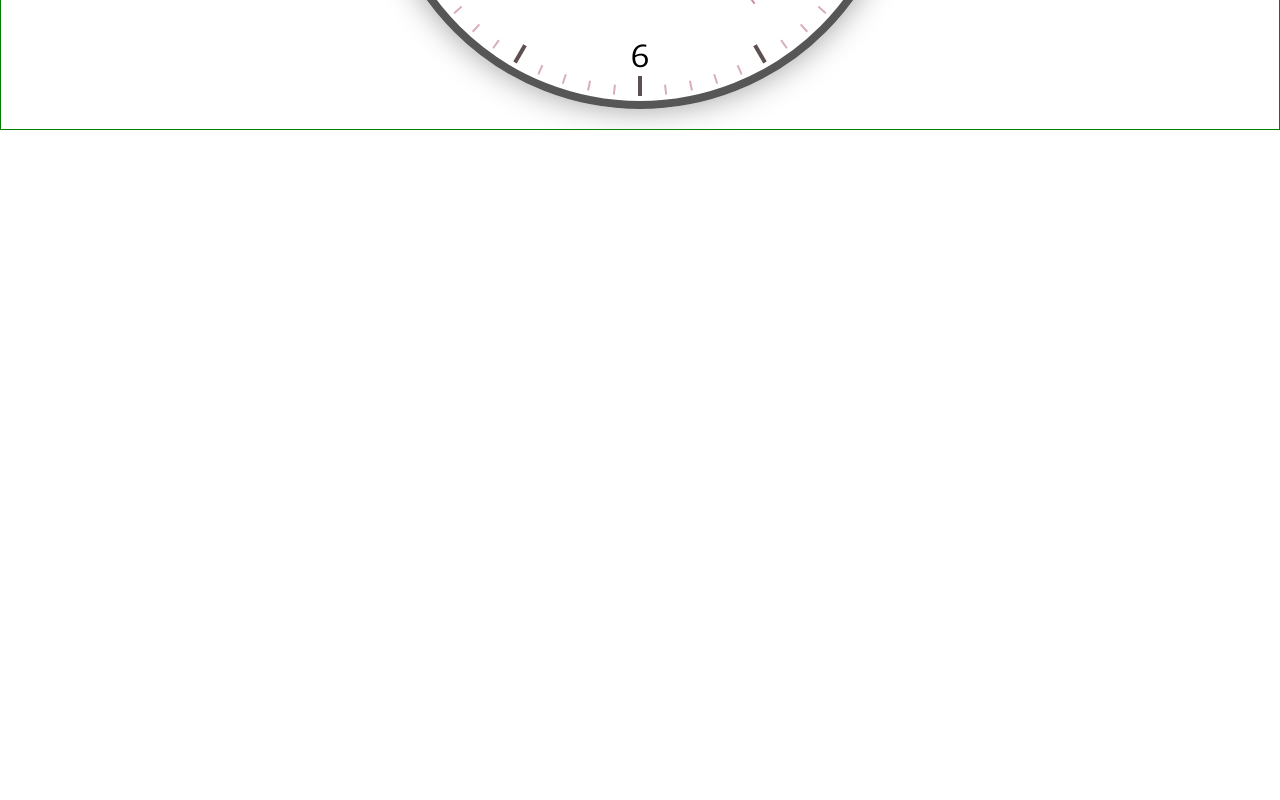
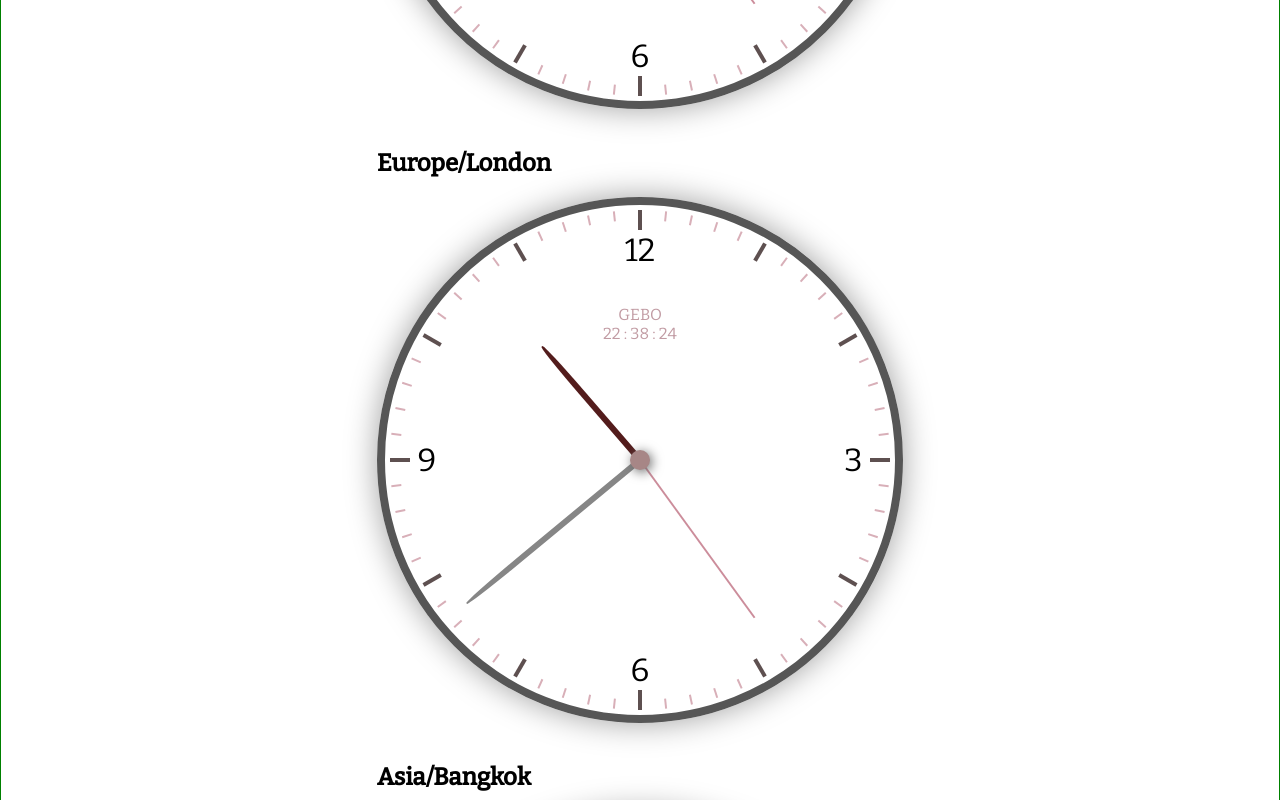
Before and after one commit to sprajams/analog-clock, a React (Create React App) app: page / in a window 1280 px wide. Shown: the part 1100-1900 px from the top of the page. Before the commit the page ends 1230 px from the top, so only its background shows below. Built offline with nearby package versions, Linux system fonts and the light colour scheme.

Commit message:
add in more timezones

```diff
--- a/src/App.jsx
+++ b/src/App.jsx
@@ -30,6 +30,9 @@ function App() {
       </div>
       <Clock />
       <Clock timezone={`America/New_York`} />
+      <Clock timezone={`Europe/London`} />
+      <Clock timezone={`Asia/Bangkok`} />
+
       {/* CUSTOM TIME */}
       {/* <div>
         <Form
--- a/src/components/Clock/index.jsx
+++ b/src/components/Clock/index.jsx
@@ -51,6 +51,12 @@ function Clock({ timezone }) {
       });
     }
   }, []);
+
+  if (timezone) {
+    const countryName = timezone.split("/")[1];
+    console.log(countryName);
+  }
+
   return (
     <div>
       <h2>{timezone ? timezone : "Current"}</h2>
```
